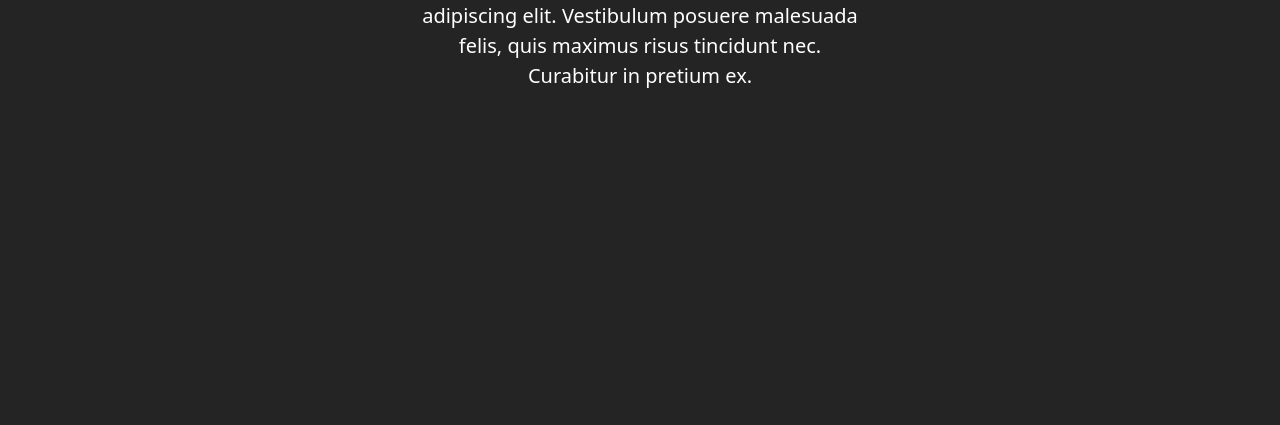
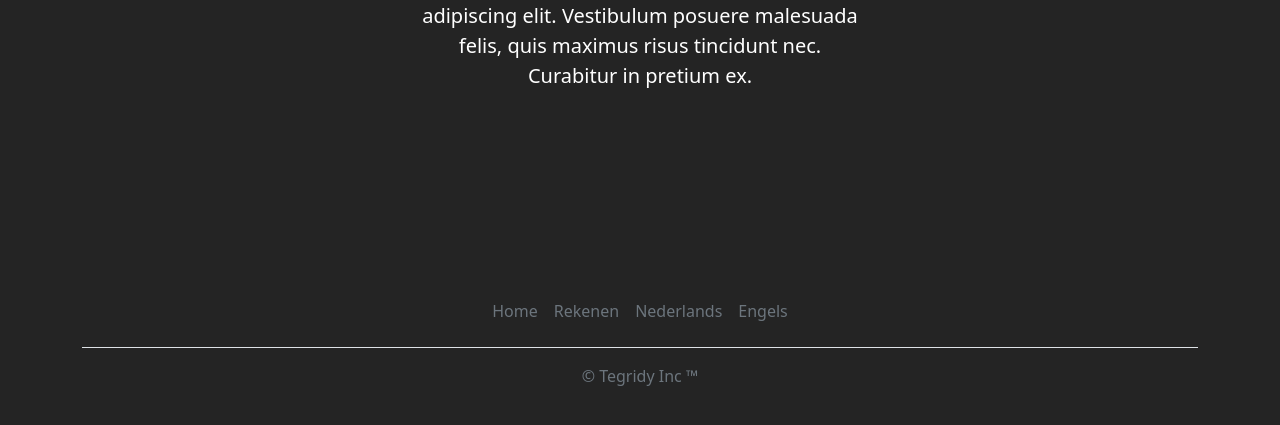
Before and after one commit to Bepies/Circulair, a plain HTML site: page Circulair/nederlands/index.html in a window 1280 px wide. Shown: the part 349-774 px from the top of the page. Drawn offline with nearby package versions, Linux system fonts and the light colour scheme.

Commit message:
Add files via upload

```diff
--- a/Circulair/nederlands/index.html
+++ b/Circulair/nederlands/index.html
@@ -56,7 +56,6 @@
           </div>
         </div>
       </div>
-
       <main>
         <div class="position-relative overflow-hidden p-3 p-md-5 m-md-3 text-center text-white">
           <div class="col-md- p-lg-5 mx-auto my-5">
@@ -65,6 +64,17 @@
           </div>
         </div>
       </main>
+      <div class="container">
+        <footer class="py-3 my-4">
+          <ul class="nav justify-content-center border-bottom pb-3 mb-3">
+            <li class="nav-item"><a href="/" class="nav-link px-2 text-muted">Home</a></li>
+            <li class="nav-item"><a href="/rekenen/" class="nav-link px-2 text-muted">Rekenen</a></li>
+            <li class="nav-item"><a href="/nederlands/" class="nav-link px-2 text-muted">Nederlands</a></li>
+            <li class="nav-item"><a href="/engels/" class="nav-link px-2 text-muted">Engels</a></li>
+          </ul>
+          <p class="text-center text-muted">&copy; Tegridy Inc &trade;
+        </footer>
+      </div>
     <script src="https://cdn.jsdelivr.net/npm/bootstrap@5.1.1/dist/js/bootstrap.bundle.min.js" integrity="sha384-/bQdsTh/da6pkI1MST/rWKFNjaCP5gBSY4sEBT38Q/9RBh9AH40zEOg7Hlq2THRZ" crossorigin="anonymous"></script>
 </body>
 </html>
```
Also changed, not shown: Circulair/engels/index.html (+0 -1 lines), Circulair/index.html (+1 -2 lines), Circulair/rekenen/index.html (+11 -1 lines).
